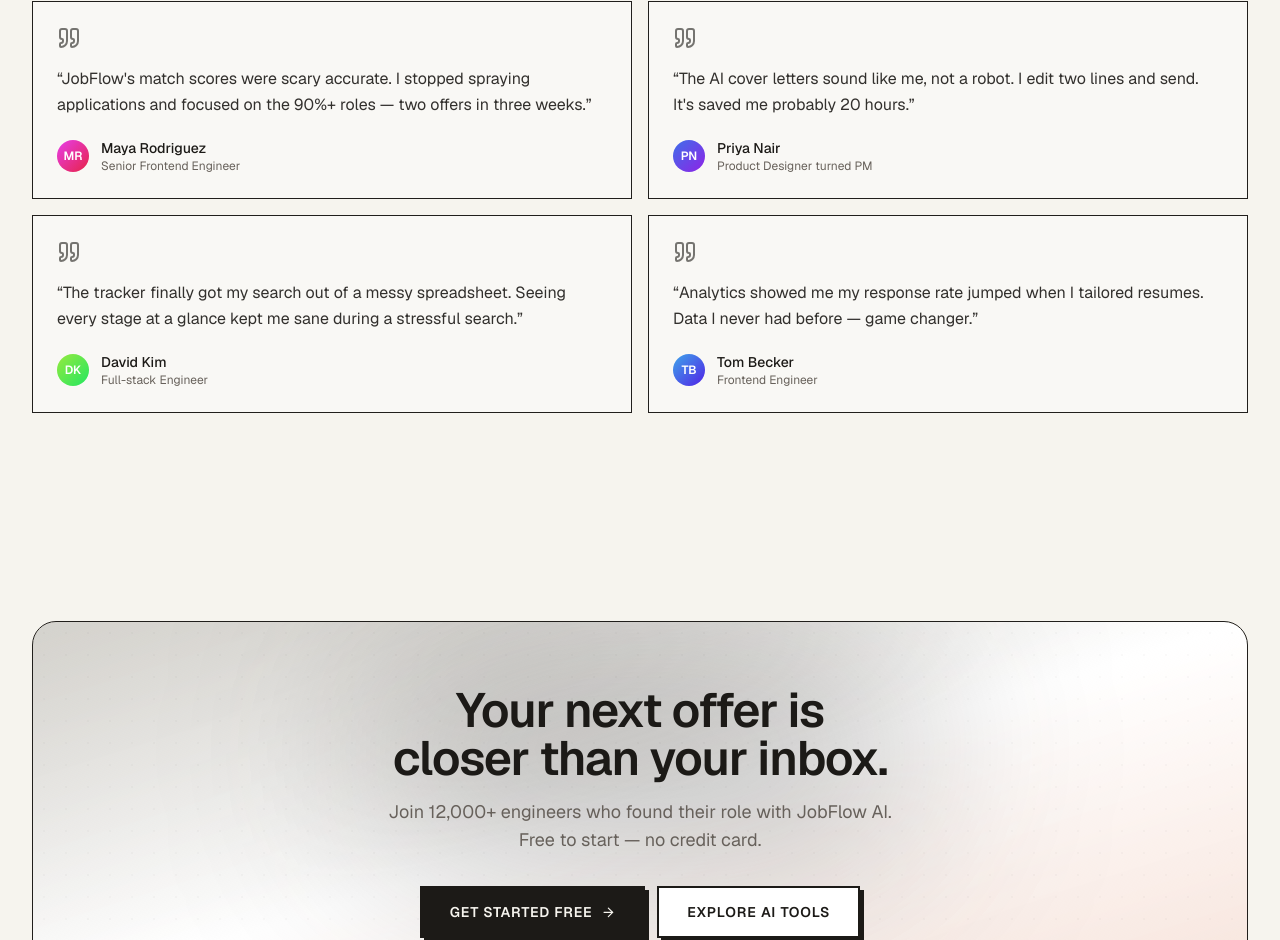
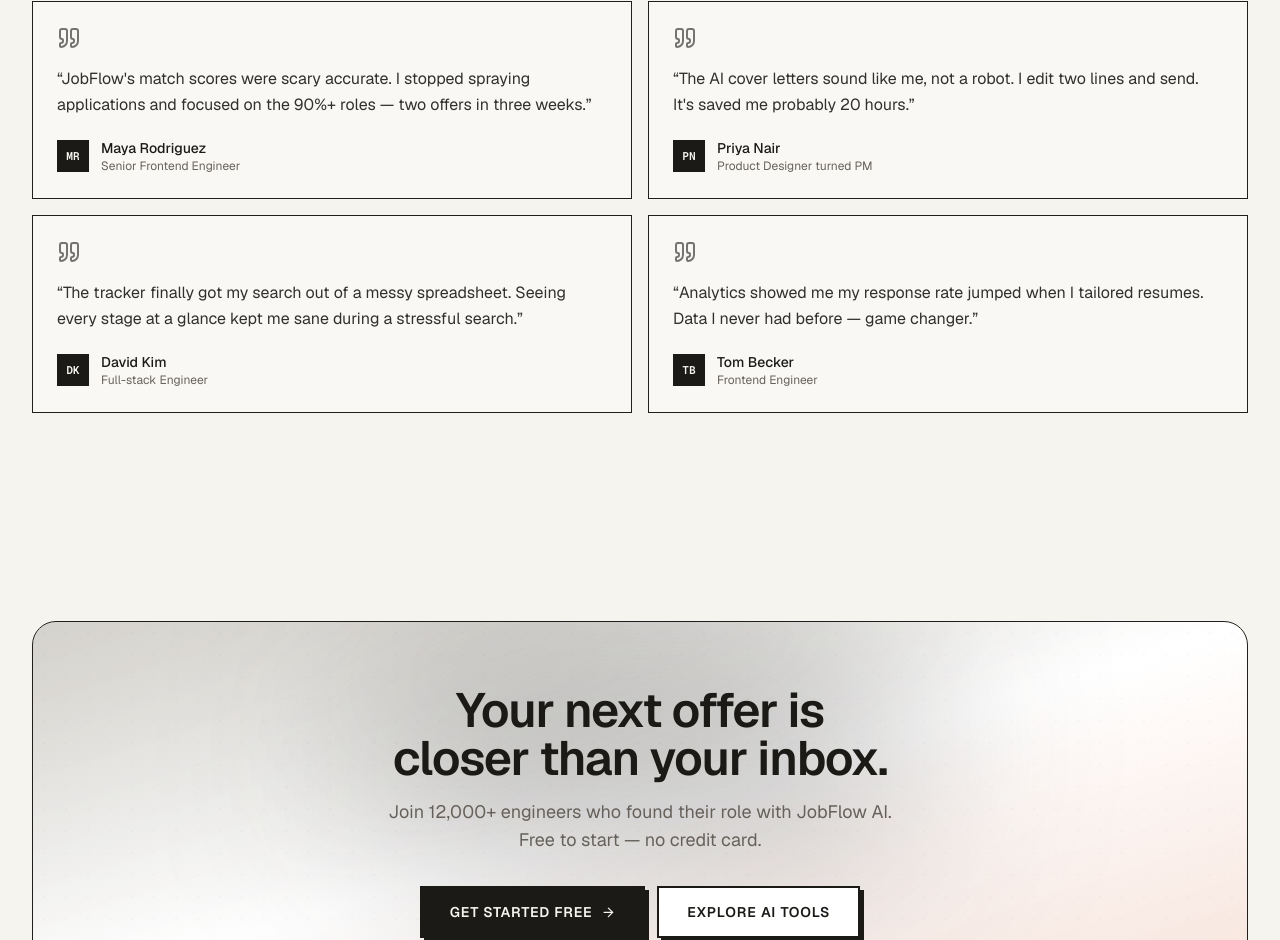
Before and after one commit to madhushigli1/jobflow-ai, a Next.js app in the folder jobflow-ai/: page / in a window 1280 px wide. Shown: the part 3377-4317 px from the top of the page. Built offline with nearby package versions, Linux system fonts and the light colour scheme.

Commit message:
style(ui): square ink initials avatar

```diff
--- a/jobflow-ai/src/shared/ui/avatar.tsx
+++ b/jobflow-ai/src/shared/ui/avatar.tsx
@@ -3,12 +3,12 @@
 import { initials } from "@/shared/utils/format";
 
 const sizes = {
-  sm: "size-8 text-xs",
+  sm: "size-8 text-[0.7rem]",
   md: "size-10 text-sm",
   lg: "size-14 text-base",
 } as const;
 
-/** Gradient initials avatar — deterministic hue from the name. */
+/** Square editorial initials avatar — ink block, mono initials. */
 export function Avatar({
   name,
   size = "md",
@@ -18,18 +18,14 @@
   size?: keyof typeof sizes;
   className?: string;
 }) {
-  const hue = [...name].reduce((acc, c) => acc + c.charCodeAt(0), 0) % 360;
   return (
     <span
       aria-hidden
       className={cn(
-        "inline-flex shrink-0 items-center justify-center rounded-full font-semibold text-white ring-1 ring-white/10",
+        "inline-flex shrink-0 items-center justify-center border-2 border-foreground bg-foreground font-mono font-semibold uppercase text-background",
         sizes[size],
         className,
       )}
-      style={{
-        backgroundImage: `linear-gradient(135deg, hsl(${hue} 80% 58%), hsl(${(hue + 50) % 360} 80% 52%))`,
-      }}
     >
       {initials(name)}
     </span>
```
